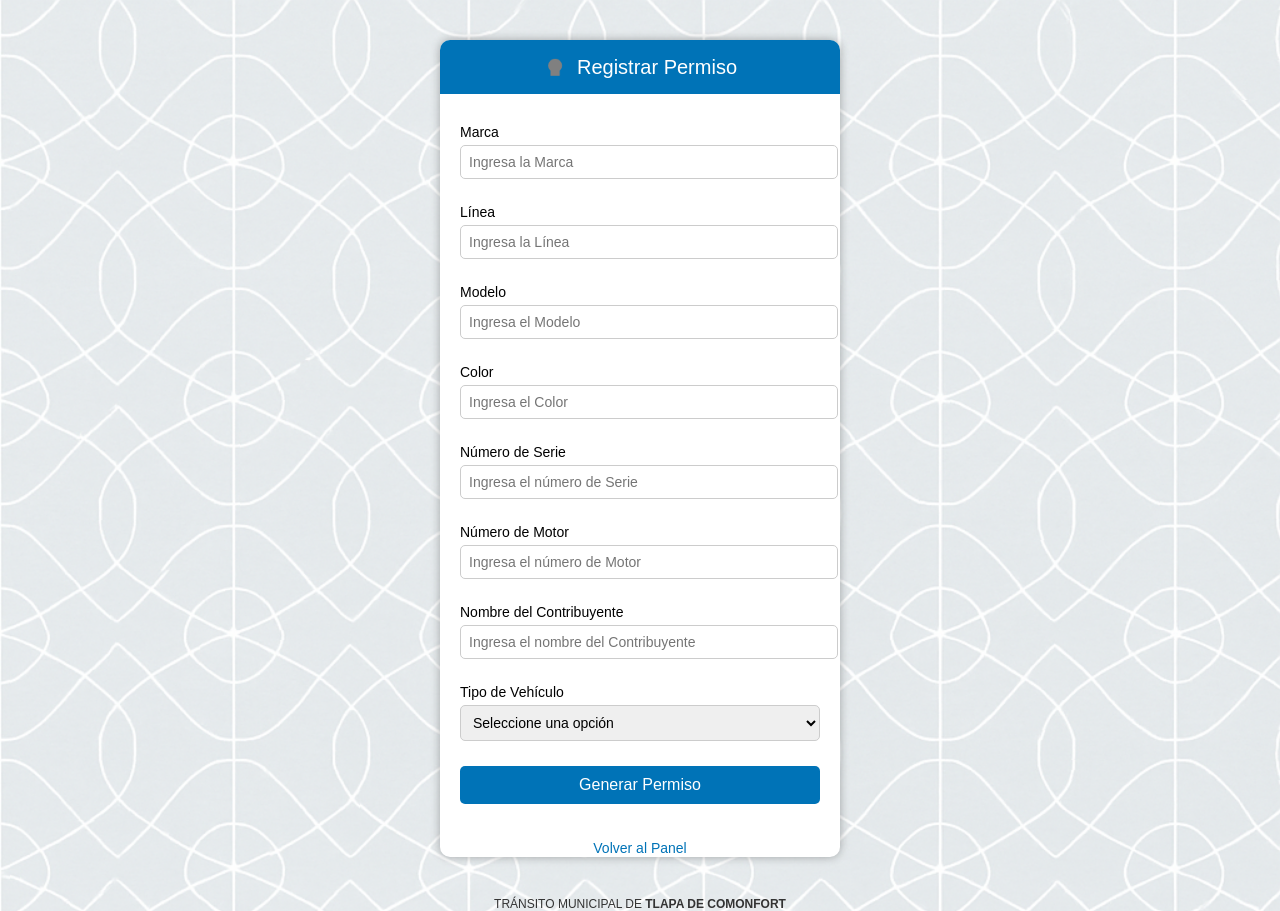
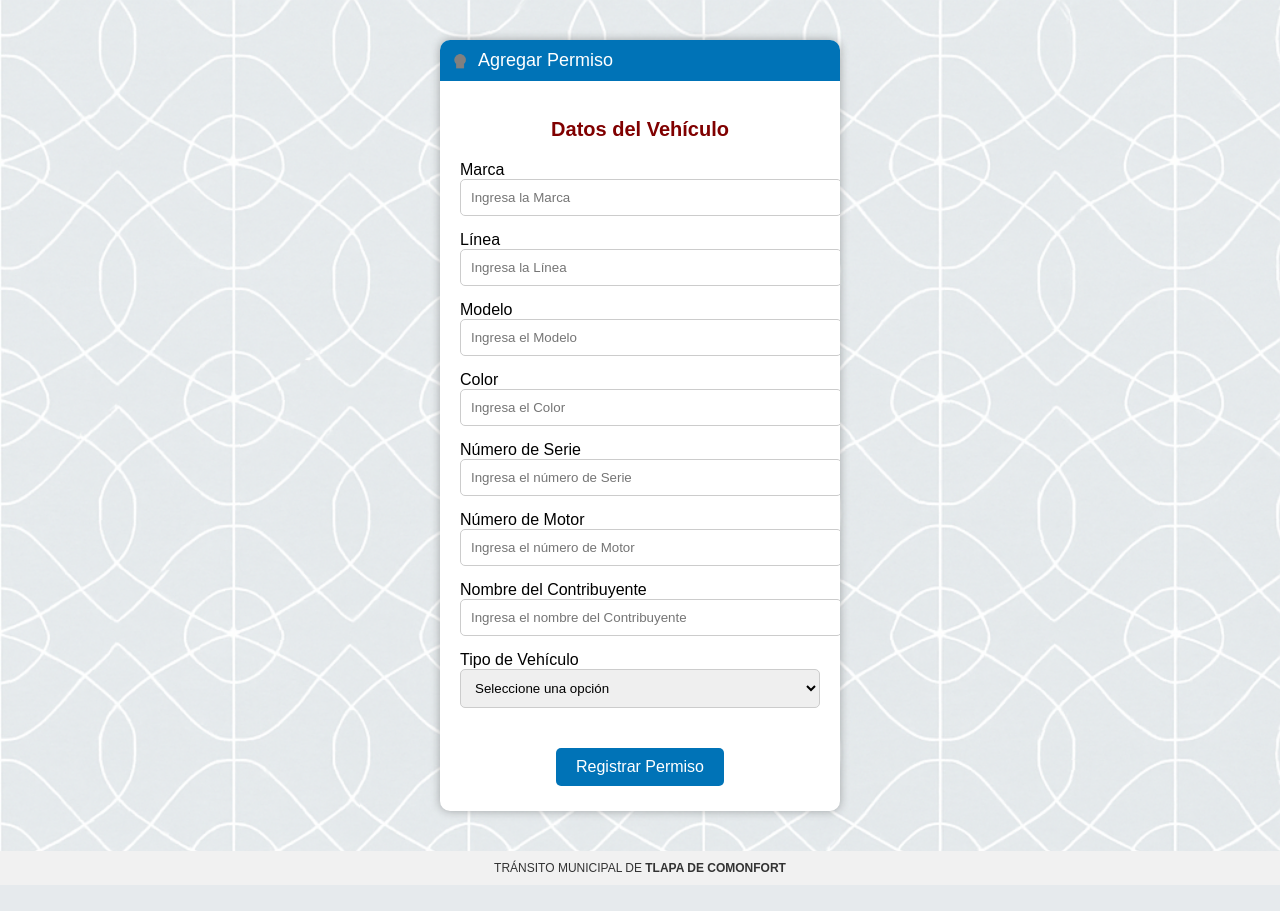
Before and after one commit to Gsr1989/Guerrero, a Flask app: page /registrar_guerrero in a window 1280 px wide. After the commit the page ends 872 px from the top, so only its background shows below. Run offline with Flask 3, Linux system fonts and the light colour scheme.

Commit message:
Update formulario_guerrero.html

```diff
--- a/templates/formulario_guerrero.html
+++ b/templates/formulario_guerrero.html
@@ -1,95 +1,21 @@
+<!-- templates/formulario_guerrero.html -->
 <!DOCTYPE html>
 <html lang="es">
 <head>
     <meta charset="UTF-8">
-    <title>Registrar Nuevo Permiso</title>
+    <title>Agregar Permiso</title>
     <meta name="viewport" content="width=device-width, initial-scale=1">
-    <style>
-        body {
-            background-image: url('{{ url_for('static', filename='img/fondo_grecas.png') }}');
-            background-repeat: repeat;
-            background-size: cover;
-            font-family: Arial, sans-serif;
-            margin: 0;
-            padding: 0;
-        }
-        .container {
-            max-width: 400px;
-            margin: 40px auto;
-            background: #fff;
-            border-radius: 10px;
-            overflow: hidden;
-            box-shadow: 0 0 10px rgba(0,0,0,0.3);
-        }
-        .header {
-            background: #0073b7;
-            color: white;
-            padding: 15px;
-            font-size: 20px;
-            display: flex;
-            align-items: center;
-            justify-content: center;
-        }
-        .header img {
-            height: 24px;
-            margin-right: 10px;
-        }
-        form {
-            padding: 20px;
-        }
-        label {
-            font-size: 14px;
-            margin-top: 10px;
-            display: block;
-        }
-        input, select {
-            width: 100%;
-            padding: 8px;
-            margin-top: 5px;
-            margin-bottom: 15px;
-            border: 1px solid #ccc;
-            border-radius: 5px;
-            font-size: 14px;
-        }
-        button {
-            width: 100%;
-            background-color: #0073b7;
-            color: white;
-            padding: 10px;
-            border: none;
-            border-radius: 5px;
-            font-size: 16px;
-            margin-top: 10px;
-            cursor: pointer;
-        }
-        button:hover {
-            background-color: #005f8a;
-        }
-        .back {
-            text-align: center;
-            margin-top: 15px;
-        }
-        .back a {
-            color: #0073b7;
-            text-decoration: none;
-            font-size: 14px;
-        }
-        footer {
-            text-align: center;
-            font-size: 12px;
-            margin-top: 30px;
-            color: #333;
-        }
-    </style>
+    <link rel="stylesheet" href="{{ url_for('static', filename='css/style.css') }}">
 </head>
-<body>
+<body style="background-image: url('{{ url_for('static', filename='img/fondo_grecas.png') }}'); background-size: cover;">
 
-<div class="container">
-    <div class="header">
-        <img src="{{ url_for('static', filename='img/user_icon.png') }}" alt="Icono">
-        Registrar Permiso
+<div style="max-width: 400px; margin: 40px auto; background: #fff; border-radius: 10px; overflow: hidden; box-shadow: 0 0 10px rgba(0,0,0,0.3);">
+    <div style="background: #0073b7; color: white; padding: 10px; font-size: 18px; display: flex; align-items: center;">
+        <img src="{{ url_for('static', filename='img/user_icon.png') }}" alt="Icono" style="height: 20px; margin-right: 8px;">
+        Agregar Permiso
     </div>
-
+    <div style="padding: 20px;">
+        <h2 style="font-size: 20px; text-align: center; margin-bottom: 20px;">Datos del Vehículo</h2>
         <form method="POST" action="{{ url_for('registrar_guerrero') }}">
             <label for="marca">Marca</label>
             <input type="text" id="marca" name="marca" placeholder="Ingresa la Marca" required>
@@ -119,15 +45,14 @@
                 <option value="MOTOCICLETA">Motocicleta</option>
             </select>
 
-        <button type="submit">Generar Permiso</button>
+            <div style="text-align: center; margin-top: 20px;">
+                <button type="submit" style="background: #0073b7; color: white; padding: 10px 20px; border: none; border-radius: 5px;">Registrar Permiso</button>
+            </div>
         </form>
-
-    <div class="back">
-        <a href="{{ url_for('panel_guerrero') }}">Volver al Panel</a>
     </div>
 </div>
 
-<footer>
+<footer style="text-align: center; font-size: 12px; margin-top: 20px; color: #333;">
     TRÁNSITO MUNICIPAL DE <strong>TLAPA DE COMONFORT</strong>
 </footer>
 
```
Lines whose indentation alone changed are shown as unchanged.
